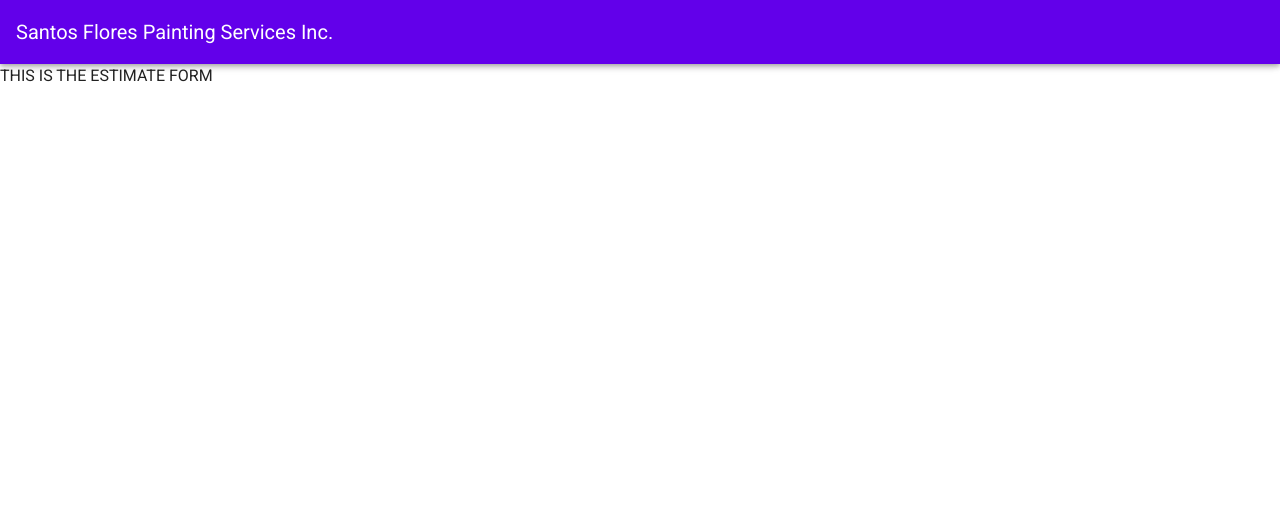
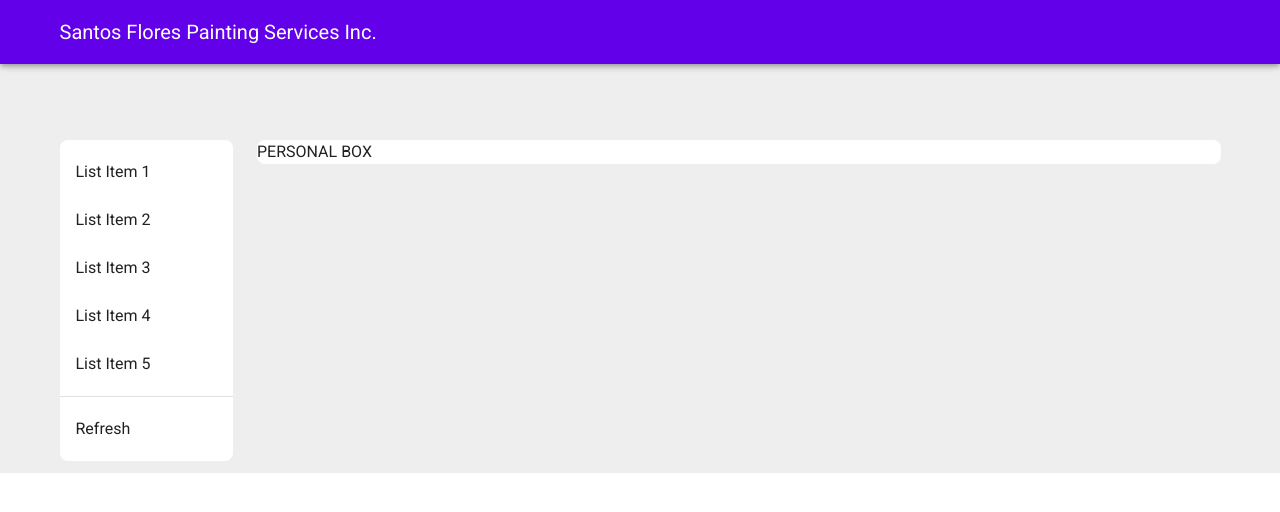
Before and after one commit to randyflores91/sfEstimates, a Vue app: page /#/ in a window 1280 px wide. Shown: the top 512 px of the page. Built offline with nearby package versions, Linux system fonts and the light colour scheme.

Commit message:
Add Customer Estimate View and two components

```diff
--- a/src/App.vue
+++ b/src/App.vue
@@ -1,25 +1,21 @@
 <template>
   <v-app>
-    <v-app-bar
-      app
-      dark
-      color="deep-purple accent-4"
-    >
-      <v-toolbar-title class="d-flex align-center">
-        Santos Flores Painting Services Inc.
-      </v-toolbar-title>
+    <v-app-bar app dark color="deep-purple accent-4">
+      <v-container class="py-0 fill-height">
+        <v-toolbar-title class="d-flex align-center">
+          Santos Flores Painting Services Inc.
+        </v-toolbar-title>
+      </v-container>
     </v-app-bar>
-
     <v-main>
-      <router-view/>
+      <router-view />
     </v-main>
   </v-app>
 </template>
 
 <script>
-
 export default {
-  name: 'App',
+  name: "App",
 
   data: () => ({
     //
--- /dev/null
+++ b/src/components/CustomerEstimateSteps.vue
@@ -0,0 +1,19 @@
+<template>
+  <v-sheet rounded="lg">
+    <v-list color="transparent">
+      <v-list-item v-for="n in 5" :key="n" link>
+        <v-list-item-content>
+          <v-list-item-title> List Item {{ n }} </v-list-item-title>
+        </v-list-item-content>
+      </v-list-item>
+
+      <v-divider class="my-2"></v-divider>
+
+      <v-list-item link color="grey lighten-4">
+        <v-list-item-content>
+          <v-list-item-title> Refresh </v-list-item-title>
+        </v-list-item-content>
+      </v-list-item>
+    </v-list>
+  </v-sheet>
+</template>
--- a/src/components/CustomerForm.vue
+++ /dev/null
@@ -1,5 +0,0 @@
-<template>
-    <div>
-        THIS IS THE ESTIMATE FORM
-    </div>
-</template>
--- /dev/null
+++ b/src/components/CustomerPersonalInformation.vue
@@ -0,0 +1,5 @@
+<template>
+  <v-sheet rounded="lg">
+    PERSONAL BOX
+  </v-sheet>
+</template>
--- a/src/views/EstimateForm.vue
+++ b/src/views/EstimateForm.vue
@@ -1,15 +1,29 @@
 <template>
-  <customer-form />
+  <v-main class="grey lighten-3">
+    <v-container>
+      <v-row>
+        <v-col cols="2">
+          <customer-estimate-steps/>
+        </v-col>
+
+        <v-col>
+          <customer-personal-information/>
+        </v-col>
+      </v-row>
+    </v-container>
+  </v-main>
 </template>
 
 <script>
-  import CustomerForm from '../components/CustomerForm.vue'
+import CustomerEstimateSteps from "../components/CustomerEstimateSteps.vue";
+import CustomerPersonalInformation from "../components/CustomerPersonalInformation.vue";
 
-  export default {
-    name: 'Estimate Form',
-
-    components: {
-      CustomerForm,
-    },
+export default {
+  data: () => ({
+  }),
+  components: {
+    CustomerEstimateSteps,
+    CustomerPersonalInformation
   }
+};
 </script>
```
